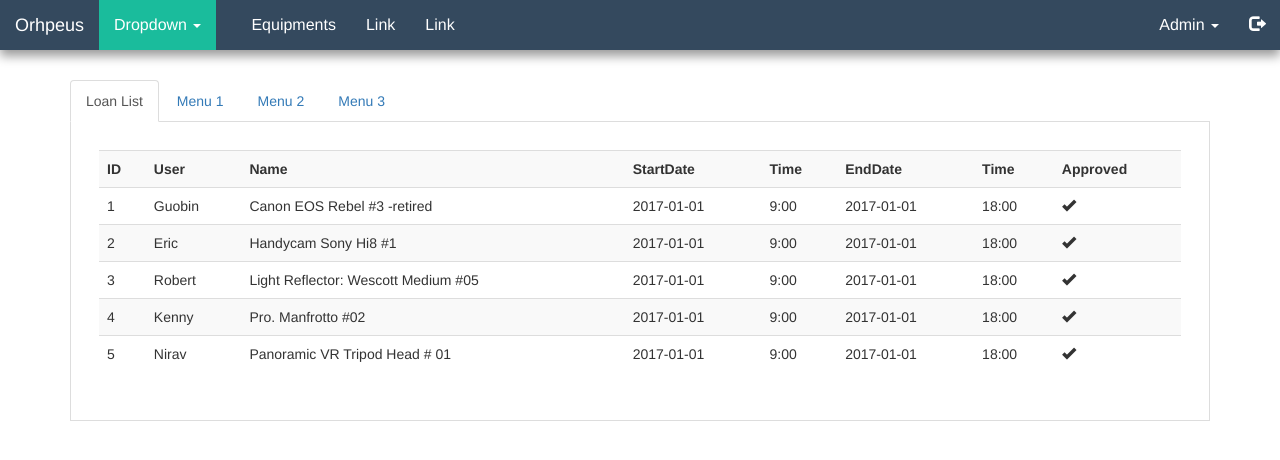
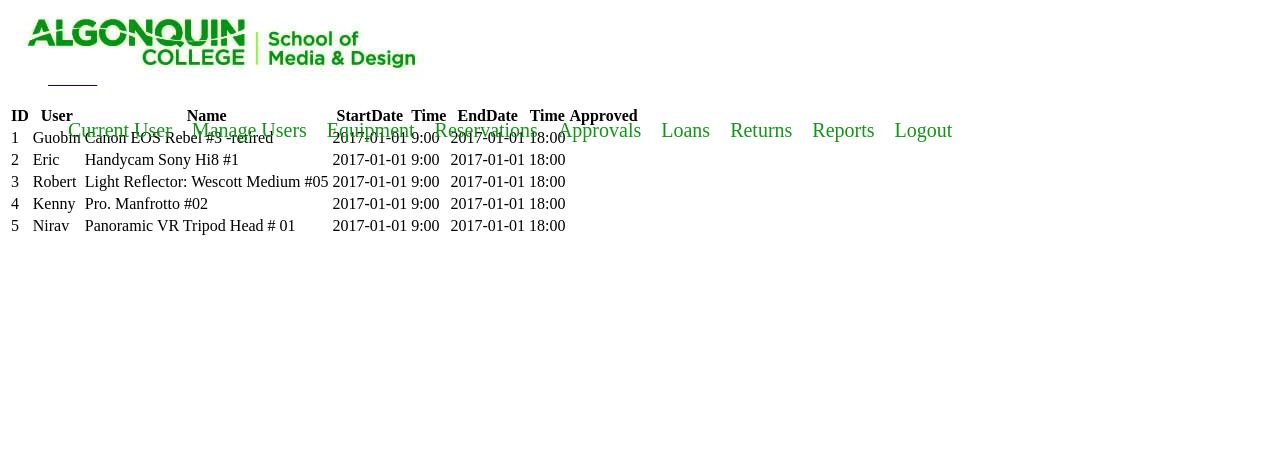
Before and after one commit to Mugenx/Orpheus, a PHP site: page / in a window 1280 px wide. Shown: the top 460 px of the page. Run offline with PHP 8.4, Linux system fonts and the light colour scheme; some libraries are stand-ins or nearby versions.

Commit message:
Add files via upload

```diff
--- a/css/style.css
+++ b/css/style.css
@@ -1,125 +1,35 @@
-
-/*START OF NAV*/
-.navbar{
-  background-color: #34495e;
-  border: 0;
-  border-radius: 0;
-  /*border-bottom: 1px solid black;*/
-  box-shadow: 0 6px 1rem rgba(0, 0, 0, 0.4);
+.header{
+    background: white;
+    top: 0;
+    position: fixed;
+    width: 100%;
+    height: 84px;
 }
 
-.navbar-default .navbar-nav>li>a{
-  color: white;
-  font-size: 16px;
-}
-.navbar-default .navbar-nav>li>a:hover{
-  transition: 0.5s;
-  color: #1abc9c;
+.logo{
+    float: left;
 }
 
-#d1{
-  color: white;
-  background-color: #1abc9c;
+.main{
+    margin-top: 85px;
+    margin-left: auto;
+    margin-right: auto;
+    width: 1000px;
 }
 
-.dropdown-menu{
-  color: white;
-  background-color: #34495e;
+.links{
+    text-decoration: none;
+    color: rgb(16, 150, 20);
 }
 
-.dropdown-menu>li>a{
-  color: white;
-}
-.dropdown-menu>li>a:hover{
-  color: white;
-  background-color: #1abc9c;
+.navigation {
+    list-style: none;
+    float: left;
+    margin-left: 20px;
+    padding-top: 15px;
+    font-size: 20px;
 }
 
-.navbar-default .navbar-nav>.open>a, .navbar-default .navbar-nav>.open>a:focus, .navbar-default .navbar-nav>.open>a:hover {
-  background-color: #1abc9c;
-  color: white;
+nav {
+    float: left;
 }
-
-.navbar .divider-vertical {
-  height: 40px;
-  margin: 0 9px;
-  border-left: 1px solid #f2f2f2;
-  border-right: 1px solid #ffffff;
-}
-/*END OF NAV*/
-
-.container{
-  margin-top: 80px;
-}
-
-.equitable{
-  width: 80%;
-  margin: 80px auto 0;
-}
-
-.wrapper{
-  padding:2em;
-  border: 1px solid #ddd;
-}
-
-
-
-/*TABLE*/
-
-
-/*END OF TABLE*/
-
-/**
-* Elevator - Scroll back to top utility CSS
-*/
-.elevator {
-  position: fixed;
-  right: 20px;
-  bottom: 150px;
-  display: inline-block;
-  width: 48px;
-  height: 48px;
-  overflow: hidden;
-  text-decoration: none;
-  white-space: nowrap;
-  cursor: pointer;
-  visibility: hidden;
-  background: rgba(0, 0, 0, .7);
-  background-image: none;
-  border-radius: 50%;
-  -webkit-box-shadow: 0 0 10px rgba(0, 0, 0, .05);
-  box-shadow: 0 0 10px rgba(0, 0, 0, .05);
-  opacity: 0;
-  -webkit-transition: all .3s ease;
-  -o-transition: all .3s ease;
-  transition: all .3s ease;
-}
-.elevator.elevator-is-visible {
-  /* the button becomes visible */
-  visibility: visible;
-  opacity: 1;
-  z-index: 999;
-}
-.elevator .fa {
-  position: relative;
-  top: 12.5px;
-  left: 14.5px;
-  padding: 0;
-  margin: 0;
-  font-size: 20px;
-  color: white;
-  -webkit-transition: all .3s ease;
-  -o-transition: all .3s ease;
-  transition: all .3s ease;
-}
-.elevator:hover {
-  background: rgba(0, 0, 0, .8);
-}
-.elevator:hover .fa {
-  top: 5px;
-  color: white;
-}
-
-/**
-* END OF Elevator
-*/
--- a/header.php
+++ b/header.php
@@ -1,78 +1,29 @@
 <!DOCTYPE html>
 <html>
-<head>
-  <meta charset="utf-8">
-  <meta http-equiv="X-UA-Compatible" content="IE=Edge,chrome=1" />
-  <meta name="viewport" content="width=device-width, initial-scale=1">
-  <title>Orhpeus</title>
+    <head>
+        <title>Reservations</title>
+        <link href="css/style.css" rel="stylesheet" type="text/css">
 
-  <!-- Bootstrap core CSS -->
-  <!-- Latest compiled and minified CSS -->
-  <link rel="stylesheet" href="https://maxcdn.bootstrapcdn.com/bootstrap/3.3.7/css/bootstrap.min.css">
-  <!-- jQuery library -->
-  <script src="https://ajax.googleapis.com/ajax/libs/jquery/3.1.1/jquery.min.js"></script>
-  <!-- Latest compiled JavaScript -->
-  <script src="https://maxcdn.bootstrapcdn.com/bootstrap/3.3.7/js/bootstrap.min.js"></script>
+	<div class="header">
+                <div class="logo">
+                    <img src="images/gonq.jpg"/>
+                </div>
 
-  <!-- jquery -->
-  <script src="https://ajax.googleapis.com/ajax/libs/jquery/3.1.1/jquery.min.js"></script>
+                <nav>
+                    <ul>
+                        <li class="navigation"><a class="links" href="current_user.php">Current User</a></li>
+                        <li class="navigation"><a class="links" href="manage_users.php">Manage Users</a></li>
+                        <li class="navigation"><a class="links" href="equipment.php">Equipment</a></li>
+                        <li class="navigation"><a class="links" href="reservations.php">Reservations</a></li>
+                        <li class="navigation"><a class="links" href="approvals.php">Approvals</a></li>
+                        <li class="navigation"><a class="links" href="loans.php">Loans</a></li>
+                        <li class="navigation"><a class="links" href="returns.php">Returns</a></li>
+                        <li class="navigation"><a class="links" href="reports.php">Reports</a></li>
+                        <li class="navigation"><a class="links" href="#">Logout</a></li>
+                    </ul>
+                <nav>
+        </div>
 
-  <!-- css -->
-  <script src="js/toTop.js"></script>
-  <link rel="stylesheet" href="css/style.css">
+    </head>
 
-</head>
-<body>
-
-
-  <!-- NAVBAR -->
-  <nav class="navbar navbar-default navbar-fixed-top">
-    <div class="container-fluid">
-      <!-- Brand and toggle get grouped for better mobile display -->
-      <div class="navbar-header">
-        <button type="button" class="navbar-toggle collapsed" data-toggle="collapse" data-target="#bs-example-navbar-collapse-1" aria-expanded="false">
-          <span class="sr-only" >Orhpeus</span>
-          <span class="icon-bar"></span>
-          <span class="icon-bar"></span>
-          <span class="icon-bar"></span>
-        </button>
-        <a class="navbar-brand" href="index.php" style="color: white">Orhpeus</a>
-      </div>
-
-      <!-- Collect the nav links, forms, and other content for toggling -->
-      <div class="collapse navbar-collapse" id="bs-example-navbar-collapse-1">
-        <ul class="nav navbar-nav">
-          <li id="d1" class="dropdown">
-            <a href="#" class="dropdown-toggle" data-toggle="dropdown" role="button" aria-haspopup="true" aria-expanded="false">Dropdown <span class="caret"></span></a>
-            <ul class="dropdown-menu">
-              <li><a href="#">Action</a></li>
-              <li><a href="#">Another action</a></li>
-            </ul>
-          </li>
-        </ul>
-
-        <ul class="nav navbar-nav navbar-left" style="margin-left:20px">
-          <li><a href="list.php">Equipments</a></li>
-          <li><a href="#">Link</a></li>
-          <li><a href="#">Link</a></li>
-        </ul>
-
-        <ul class="nav navbar-nav navbar-right">
-                <li class="dropdown">
-                  <a href="#" class="dropdown-toggle" data-toggle="dropdown" role="button" aria-haspopup="true" aria-expanded="false">Admin <span class="caret"></span></a>
-                  <ul class="dropdown-menu">
-                    <li><a href="#">My Account</a></li>
-                    <li><a href="#">Logout</a></li>
-                  </ul>
-                </li>
-                <li><a href="#"><span class="glyphicon glyphicon-log-out"></span></a></li>
-              </ul>
-
-          </li>
-        </ul>
-      </div><!-- /.navbar-collapse -->
-    </div><!-- /.container-fluid -->
-  </nav>
-
-<!-- toTop -->
-<div class="elevator-wrapper"></div>
+    <body>
```
Also changed, not shown: images/gonq.jpg (added).
